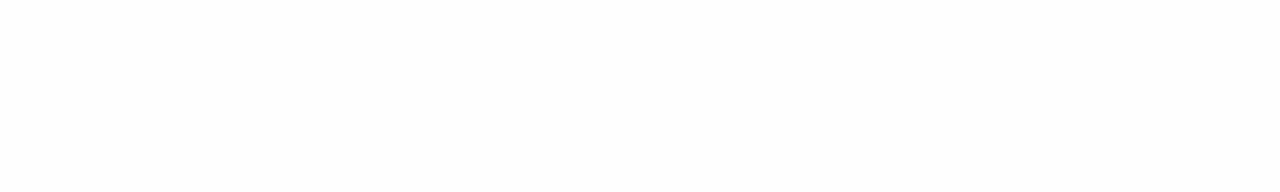
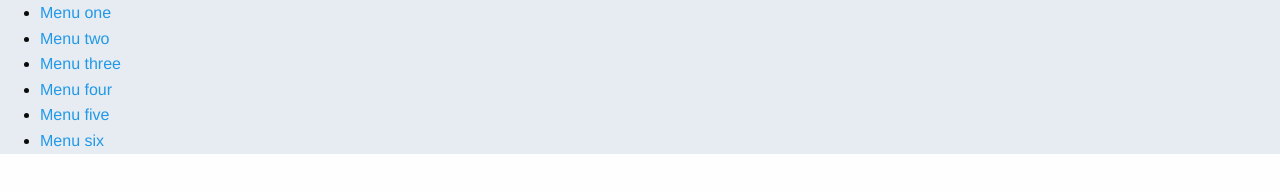
Before and after one commit to Ngahu/new-work, a plain HTML site: page index.html in a window 1280 px wide. Drawn offline with Linux system fonts and the light colour scheme.

Commit message:
adding of the navigation menu

```diff
--- a/css/app.css
+++ b/css/app.css
@@ -0,0 +1,4 @@
+div.nav-menu{
+    background-color: #e7ecf2;
+    padding: 0 20px;
+}
--- a/index.html
+++ b/index.html
@@ -4,11 +4,38 @@
     <meta charset="utf-8">
     <meta http-equiv="x-ua-compatible" content="ie=edge">
     <meta name="viewport" content="width=device-width, initial-scale=1.0">
-    <title>Foundation for Sites</title>
+    <title>Foundation is life </title>
     <link rel="stylesheet" href="css/foundation.css">
     <link rel="stylesheet" href="css/app.css">
   </head>
   <body>
+   <!-- the first division that contains the navigation -->
+<div class="nav-menu">
+      <ul class="lost">
+          <li><a href="#">Menu one</a></li>
+          <li><a href="#">Menu two</a></li>
+          <li><a href="#">Menu three</a></li>
+          <li><a href="#">Menu four</a></li>
+          <li><a href="#">Menu five</a></li>
+          <li><a href="#">Menu six</a></li>
+
+
+
+    </ul>
+      </div>
+
+
+
+
+
+
+
+
+
+
+
+
+
 
 
     <script src="js/vendor/jquery.js"></script>
```
